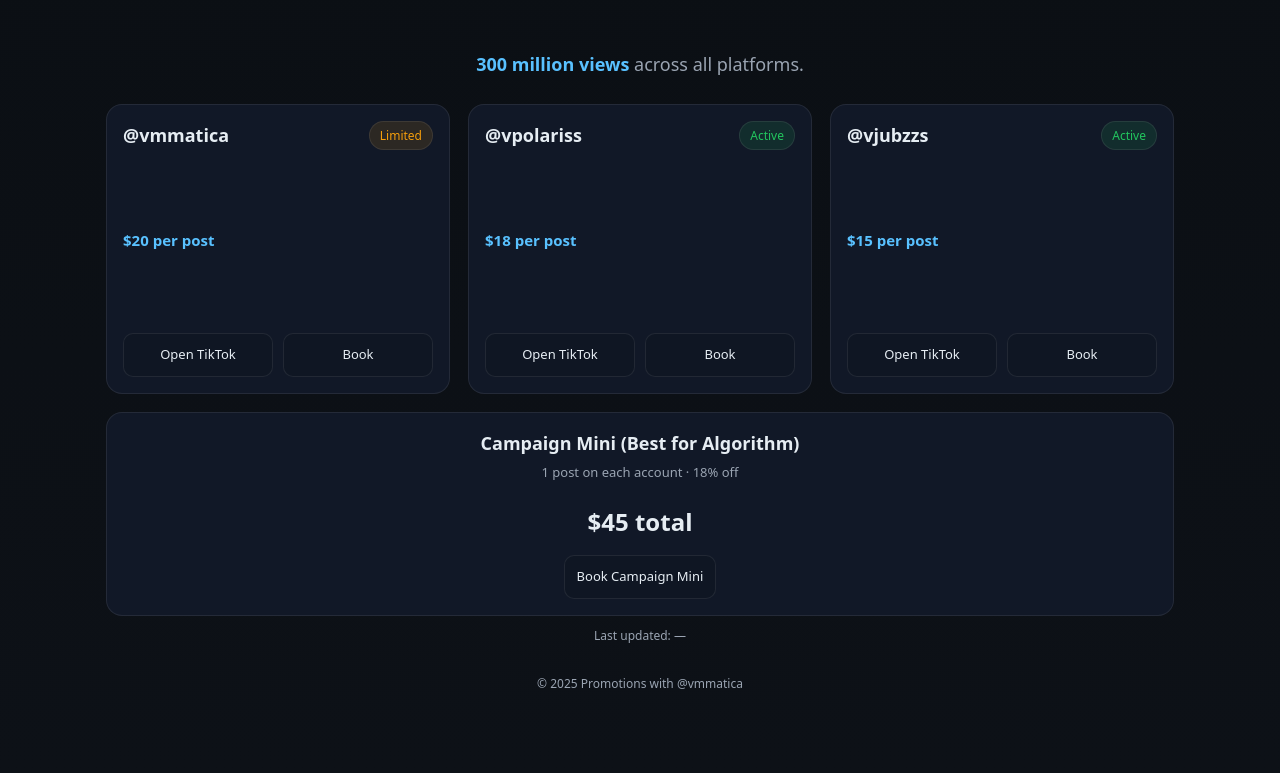
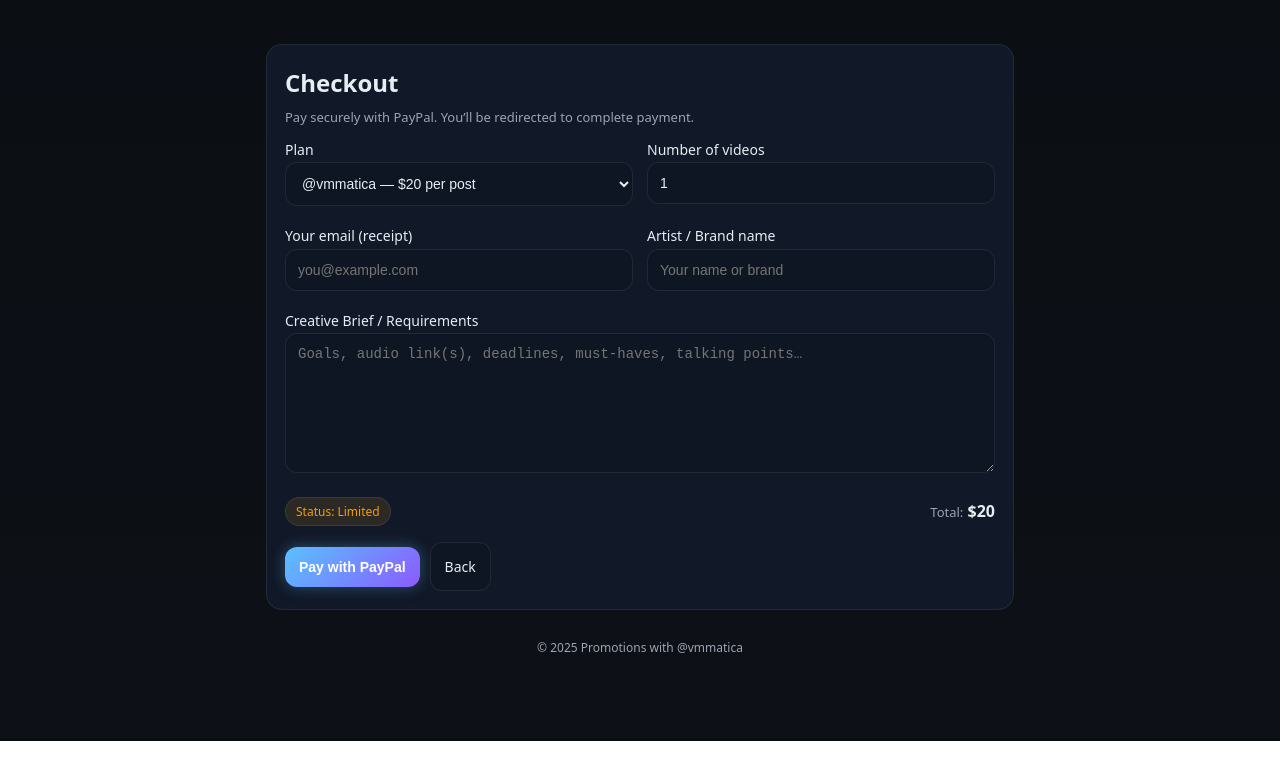
Before and after one commit to Baconartist/Baconartist.github.io, a plain HTML site: page index.html in a window 1280 px wide. Shown: the part 59-832 px from the top of the page. After the commit the page ends 800 px from the top, so only its background shows below. Drawn offline with Linux system fonts and the light colour scheme; no server answers.

Commit message:
Update index.html

```diff
--- a/index.html
+++ b/index.html
@@ -3,132 +3,208 @@
 <head>
 <meta charset="utf-8" />
 <meta name="viewport" content="width=device-width, initial-scale=1" />
-  <title>Promotions with @vmmatica</title>
+<title>Promotions — Pay</title>
 <style>
   :root{
     --bg:#0d1117;--card:#111827;--muted:#9aa4b2;--text:#e6edf3;--accent:#59c1ff;
-      --good:#22c55e;--warn:#f59e0b;--limited-bg:rgba(245,158,11,.12);--active-bg:rgba(34,197,94,.12);
+    --good:#22c55e;--warn:#f59e0b;--border:rgba(255,255,255,.08);
+    --limited-bg:rgba(245,158,11,.12);--active-bg:rgba(34,197,94,.12);
   }
   *{box-sizing:border-box}
   body{margin:0;background:linear-gradient(180deg,#0b0f14 0%,#0d1117 100%);color:var(--text);
     font:400 16px/1.65 ui-sans-serif,system-ui,-apple-system,Segoe UI,Roboto,Helvetica,Arial}
   a{color:inherit;text-decoration:none}
-    .wrap{max-width:1100px;margin:0 auto;padding:24px 16px 80px}
+  .wrap{max-width:780px;margin:0 auto;padding:24px 16px 80px}
   .nav{position:sticky;top:0;z-index:50;backdrop-filter:saturate(120%) blur(6px);
-      background:rgba(13,17,23,.75);border-bottom:1px solid rgba(255,255,255,.06)}
-    .nav-inner{display:flex;align-items:center;justify-content:space-between;max-width:1100px;
+    background:rgba(13,17,23,.75);border-bottom:1px solid var(--border)}
+  .nav-inner{display:flex;align-items:center;justify-content:space-between;max-width:780px;
     margin:0 auto;padding:10px 16px}
   .brand{display:flex;gap:10px;align-items:center}
-    .logo{width:36px;height:36px;border-radius:10px;
-      background:radial-gradient(circle at 30% 30%,#59c1ff,#8b5bff 55%,#ff5bbd 100%)}
+  .logo{width:36px;height:36px;border-radius:10px;background:radial-gradient(circle at 30% 30%,#59c1ff,#8b5bff 55%,#ff5bbd 100%)}
   .brand h1{font-size:16px;margin:0;letter-spacing:.2px}
-    .email{font-size:13px;color:var(--muted)}
-    .email:hover{color:var(--text)}
-    .headline{margin-top:28px;text-align:center;font-size:18px;color:var(--muted);}
-    .headline strong{color:var(--accent);font-weight:600;}
-    .grid{display:grid;grid-template-columns:repeat(3,minmax(260px,1fr));gap:18px;margin-top:24px;align-items:stretch}
-    @media (max-width:900px){.grid{grid-template-columns:repeat(2,minmax(240px,1fr))}}
-    @media (max-width:560px){.grid{grid-template-columns:1fr}}
-    .card{background:var(--card);border:1px solid rgba(255,255,255,.08);border-radius:16px;
-      padding:16px;text-align:left;display:flex;flex-direction:column;min-height:290px;transition:all .3s ease}
-    .card:hover{transform:translateY(-3px);border-color:var(--accent)}
-    .row{display:flex;align-items:center;justify-content:space-between}
-    .handle{font-weight:700;font-size:18px}
-    .muted{color:var(--muted);font-size:13px}
-    .pill{padding:4px 10px;border-radius:999px;font-size:12px;border:1px solid rgba(255,255,255,.08)}
-    .active{background:var(--active-bg);color:var(--good)}
-    .limited{background:var(--limited-bg);color:var(--warn)}
-    .stat{margin-top:10px;opacity:0;transition:opacity .4s ease}
-    .stat.loaded{opacity:1}
-    .stat b{display:block;font-size:20px}
-    .price-tag{margin-top:8px;font-weight:600;font-size:15px;color:var(--accent)}
-    .btn{display:inline-block;padding:10px 12px;border-radius:10px;border:1px solid rgba(255,255,255,.08);background:#0f1623;font-size:13px;text-align:center}
+  .email{font-size:13px;color:var(--muted)} .email:hover{color:var(--text)}
+
+  .card{background:var(--card);border:1px solid var(--border);border-radius:16px;padding:18px;margin-top:22px}
+  h2{margin:0 0 4px 0} .muted{color:var(--muted);font-size:13px}
+
+  form{display:grid;gap:16px;margin-top:8px}
+  label{font-size:14px}
+  input, select, textarea{
+    width:100%;padding:12px;border-radius:12px;border:1px solid var(--border);
+    background:#0f1623;color:var(--text);font-size:14px;outline:none;
+  }
+  textarea{min-height:140px;resize:vertical}
+  .row{display:grid;grid-template-columns:1fr 1fr;gap:14px}
+  @media (max-width:640px){.row{grid-template-columns:1fr}}
+
+  .statusline{display:flex;align-items:center;justify-content:space-between}
+  .pill{padding:4px 10px;border-radius:999px;font-size:12px;border:1px solid var(--border)}
+  .active{background:var(--active-bg);color:#22c55e}
+  .limited{background:var(--limited-bg);color:#f59e0b}
+
+  .submit{display:flex;gap:10px;align-items:center}
+  .btn{display:inline-block;padding:12px 14px;border-radius:12px;border:1px solid var(--border);
+    background:#0f1623;font-size:14px;text-align:center;transition:all .2s}
+  .btn.primary{background:linear-gradient(135deg,#59c1ff,#8b5bff);border:none;color:#fff;font-weight:600;
+    box-shadow:0 0 15px rgba(89,193,255,.35)}
+  .btn.primary:hover{transform:translateY(-2px);box-shadow:0 0 20px rgba(89,193,255,.5)}
   .btn:hover{border-color:var(--accent)}
-    .btn-row{display:grid;grid-template-columns:1fr 1fr;gap:10px;margin-top:auto}
+  .total{font-weight:700}
+
   footer{margin-top:28px;color:var(--muted);font-size:12px;text-align:center}
-    .campaign-card{grid-column:1/-1;text-align:center}
-    .campaign-card .price{font-size:24px;font-weight:700;margin-top:10px}
-    .updated{color:var(--muted);font-size:12px;text-align:center;margin-top:10px}
 </style>
 </head>
 <body>
   <div class="nav">
     <div class="nav-inner">
-      <div class="brand"><div class="logo" aria-hidden="true"></div><h1>Promotions with @vmmatica</h1></div>
+      <div class="brand"><div class="logo" aria-hidden="true"></div><h1>Promotions — Pay</h1></div>
       <a class="email" href="mailto:vmmatica@gmail.com">vmmatica@gmail.com</a>
     </div>
   </div>
 
   <div class="wrap">
-    <!-- UPDATED HEADLINE -->
-    <div class="headline"><strong>300 million views</strong> across all platforms.</div>
+    <div class="card">
+      <h2>Checkout</h2>
+      <div class="muted">Pay securely with PayPal. You’ll be redirected to complete payment.</div>
 
-    <div class="grid">
-      <!-- @vmmatica -->
-      <article class="card">
-        <div class="row"><div class="handle">@vmmatica</div><div class="pill limited">Limited</div></div>
-        <div class="stat"><b id="followers-vmmatica">—</b><span class="muted">Followers</span></div>
-        <div class="price-tag">$20 per post</div>
-        <div class="btn-row">
-          <a class="btn" href="https://www.tiktok.com/@vmmatica" target="_blank" rel="noopener">Open TikTok</a>
-          <a class="btn" href="form.html?plan=vmmatica" rel="noopener">Book</a>
+      <!-- Visible form (collects info, then we post to PayPal) -->
+      <form id="ui-form">
+        <div class="row">
+          <div>
+            <label for="plan">Plan</label>
+            <select id="plan" required>
+              <option value="vmmatica" data-price="20" data-status="Limited">@vmmatica — $20 per post</option>
+              <option value="vpolariss" data-price="18" data-status="Active">@vpolariss — $18 per post</option>
+              <option value="vjubzzs"  data-price="15" data-status="Active">@vjubzzs — $15 per post</option>
+              <option value="campaign" data-price="45" data-status="Active">Campaign Mini (Best for Algorithm) — $45 per cycle</option>
+            </select>
           </div>
-      </article>
-
-      <!-- @vpolariss -->
-      <article class="card">
-        <div class="row"><div class="handle">@vpolariss</div><div class="pill active">Active</div></div>
-        <div class="stat"><b id="followers-vpolariss">—</b><span class="muted">Followers</span></div>
-        <div class="price-tag">$18 per post</div>
-        <div class="btn-row">
-          <a class="btn" href="https://www.tiktok.com/@vpolariss" target="_blank" rel="noopener">Open TikTok</a>
-          <a class="btn" href="form.html?plan=vpolariss" rel="noopener">Book</a>
+          <div>
+            <label for="qty" id="qty-label">Number of videos</label>
+            <input id="qty" type="number" min="1" value="1" required />
           </div>
-      </article>
-
-      <!-- @vjubzzs -->
-      <article class="card">
-        <div class="row"><div class="handle">@vjubzzs</div><div class="pill active">Active</div></div>
-        <div class="stat"><b id="followers-vjubzzs">—</b><span class="muted">Followers</span></div>
-        <div class="price-tag">$15 per post</div>
-        <div class="btn-row">
-          <a class="btn" href="https://www.tiktok.com/@vjubzzs" target="_blank" rel="noopener">Open TikTok</a>
-          <a class="btn" href="form.html?plan=vjubzzs" rel="noopener">Book</a>
-        </div>
-      </article>
-
-      <!-- CAMPAIGN -->
-      <article class="card campaign-card" style="min-height:160px;display:flex;align-items:center;justify-content:center;flex-direction:column;text-align:center">
-        <div class="handle" style="margin-bottom:4px">Campaign Mini (Best for Algorithm)</div>
-        <div class="muted" style="margin-bottom:8px">1 post on each account · 18% off</div>
-        <div class="price">$45 total</div>
-        <a class="btn" style="margin-top:14px" href="form.html?plan=campaign" rel="noopener">Book Campaign Mini</a>
-      </article>
         </div>
 
-    <div class="updated" id="last-updated">Last updated: —</div>
+        <div class="row">
+          <div>
+            <label for="email">Your email (receipt)</label>
+            <input id="email" type="email" placeholder="you@example.com" required />
+          </div>
+          <div>
+            <label for="name">Artist / Brand name</label>
+            <input id="name" type="text" placeholder="Your name or brand" required />
+          </div>
+        </div>
+
+        <div>
+          <label for="brief">Creative Brief / Requirements</label>
+          <textarea id="brief" placeholder="Goals, audio link(s), deadlines, must-haves, talking points…"></textarea>
+        </div>
+
+        <div class="statusline">
+          <span class="pill" id="statusPill">Status: Active</span>
+          <div><span class="muted">Total:</span> <span class="total" id="total">$20</span></div>
+        </div>
+
+        <div class="submit">
+          <button type="submit" class="btn primary">Pay with PayPal</button>
+          <a href="index.html" class="btn">Back</a>
+        </div>
+      </form>
+
+      <!-- Hidden PayPal form (classic POST to webscr) -->
+      <form id="paypal-form" method="post" action="https://www.paypal.com/cgi-bin/webscr" style="display:none">
+        <input type="hidden" name="cmd" value="_xclick">
+        <input type="hidden" name="business" value="vmmatica@gmail.com">
+        <input type="hidden" name="item_name" id="pp_item_name" value="Promotion">
+        <input type="hidden" name="amount" id="pp_amount" value="20">
+        <input type="hidden" name="quantity" id="pp_qty" value="1">
+        <input type="hidden" name="currency_code" value="USD">
+        <input type="hidden" name="no_shipping" value="1">
+        <input type="hidden" name="rm" value="2">
+        <input type="hidden" name="return" value="https://baconartist.github.io/thanks.html">
+        <input type="hidden" name="cancel_return" value="https://baconartist.github.io/form.html?cancel=1">
+        <!-- Pass lightweight metadata to appear in the transaction (seller view) -->
+        <input type="hidden" name="custom" id="pp_custom" value="">
+      </form>
+    </div>
+
     <footer>© <span id="year"></span> Promotions with @vmmatica</footer>
   </div>
 
 <script>
   document.getElementById('year').textContent = new Date().getFullYear();
 
-    const DATA_URL = 'https://docs.google.com/spreadsheets/d/e/2PACX-1vTjBhQmisrzSUVqP1YeTfdX2Ia5fztU66ws7lmbkbWTvdQhRnQ_QZgWaNOlqUuYMS9ALHi9V8pn73pH/pub?output=csv';
-    const HANDLES = ['vmmatica','vpolariss','vjubzzs'];
+  const prices   = { vmmatica:20, vpolariss:18, vjubzzs:15, campaign:45 };
+  const statuses = { vmmatica:'Limited', vpolariss:'Active', vjubzzs:'Active', campaign:'Active' };
 
-    function formatNumber(n){const x=Number(n);if(!isFinite(x))return '—';if(x>=1e6)return (x/1e6).toFixed(1).replace(/\.0$/,'')+'M';if(x>=1e3)return (x/1e3).toFixed(1).replace(/\.0$/,'')+'k';return String(x);}
-    function parseCSV(text){const rows=text.trim().split(/\r?\n/);rows.shift();const data={};for(const row of rows){const [h,f]=row.split(',');if(!h||!f)continue;const key=h.trim().replace(/^@/,'');const num=Number(String(f).replace(/[^0-9.]/g,''));if(Number.isFinite(num))data[key]=num;}return data;}
+  const qs = new URLSearchParams(location.search);
+  const planSelect = document.getElementById('plan');
+  const qtyInput   = document.getElementById('qty');
+  const emailInput = document.getElementById('email');
+  const nameInput  = document.getElementById('name');
+  const briefInput = document.getElementById('brief');
 
-    async function loadFollowers(){
-      try{
-        const res=await fetch(DATA_URL+'&_='+Date.now());
-        if(!res.ok) throw new Error('Network error '+res.status);
-        const csv=await res.text(); const data=parseCSV(csv);
-        HANDLES.forEach(h=>{const el=document.getElementById('followers-'+h);if(el){el.textContent=formatNumber(data[h]);el.parentElement.classList.add('loaded');}});
-        document.getElementById('last-updated').textContent='Last updated: '+new Date().toLocaleString();
-      }catch(e){console.error('Error loading followers:',e);}
+  const totalEl    = document.getElementById('total');
+  const statusPill = document.getElementById('statusPill');
+  const qtyLabel   = document.getElementById('qty-label');
+
+  // Preselect plan from ?plan=
+  const initialPlan = qs.get('plan');
+  if (initialPlan && prices[initialPlan]) planSelect.value = initialPlan;
+
+  function updateLabels(){
+    const p = planSelect.value;
+    qtyLabel.textContent = (p === 'campaign') ? 'Number of campaign cycles' : 'Number of videos';
   }
-    loadFollowers();
+  function updateStatus(){
+    const st = statuses[planSelect.value] || 'Active';
+    statusPill.textContent = `Status: ${st}`;
+    statusPill.className = 'pill ' + (st === 'Limited' ? 'limited' : 'active');
+  }
+  function updateTotal(){
+    const price = prices[planSelect.value] || 0;
+    const qty = Math.max(1, Number(qtyInput.value || 1));
+    const total = price * qty;
+    totalEl.textContent = `$${total.toLocaleString()}`;
+  }
+
+  planSelect.addEventListener('change', ()=>{ updateLabels(); updateStatus(); updateTotal(); });
+  qtyInput.addEventListener('input', updateTotal);
+
+  updateLabels(); updateStatus(); updateTotal();
+
+  // Submit visible form -> fill hidden PayPal form and POST
+  document.getElementById('ui-form').addEventListener('submit', (e)=>{
+    e.preventDefault();
+
+    const plan = planSelect.value;
+    const price = prices[plan] || 0;
+    const qty = Math.max(1, Number(qtyInput.value || 1));
+    const total = price * qty;
+
+    // Build item name and custom notes
+    const itemName =
+      plan === 'campaign'
+        ? `Campaign Mini (Best for Algorithm) — ${qty} cycle(s)`
+        : `@${plan} — ${qty} video(s)`;
+    const custom = [
+      `Client: ${nameInput.value || '(N/A)'}`,
+      `Email: ${emailInput.value || '(N/A)'}`,
+      `Plan: ${plan}`,
+      `Qty: ${qty}`,
+      `Brief: ${briefInput.value || '(N/A)'}`
+    ].join(' | ').slice(0, 255); // PayPal custom field max length
+
+    // Set hidden PayPal fields
+    document.getElementById('pp_item_name').value = itemName;
+    document.getElementById('pp_amount').value = price.toFixed(2);
+    document.getElementById('pp_qty').value = qty;
+    document.getElementById('pp_custom').value = custom;
+
+    // Submit to PayPal
+    document.getElementById('paypal-form').submit();
+  });
 </script>
 </body>
 </html>
```
Lines whose indentation alone changed are shown as unchanged.
